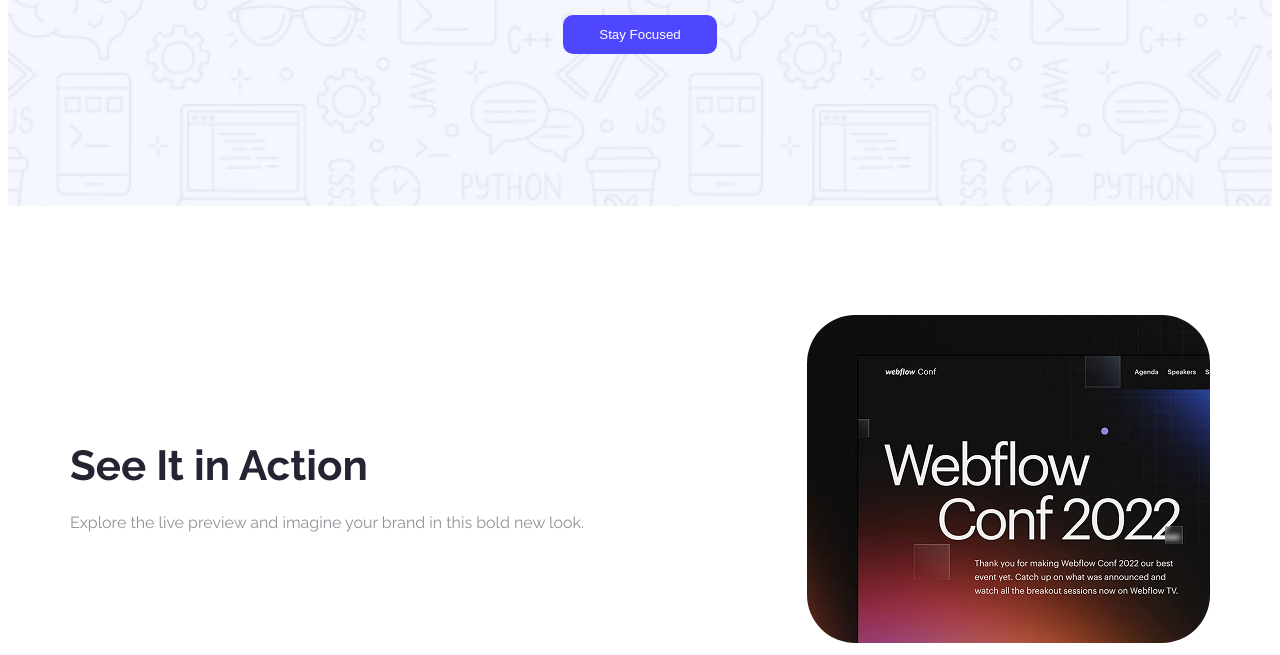
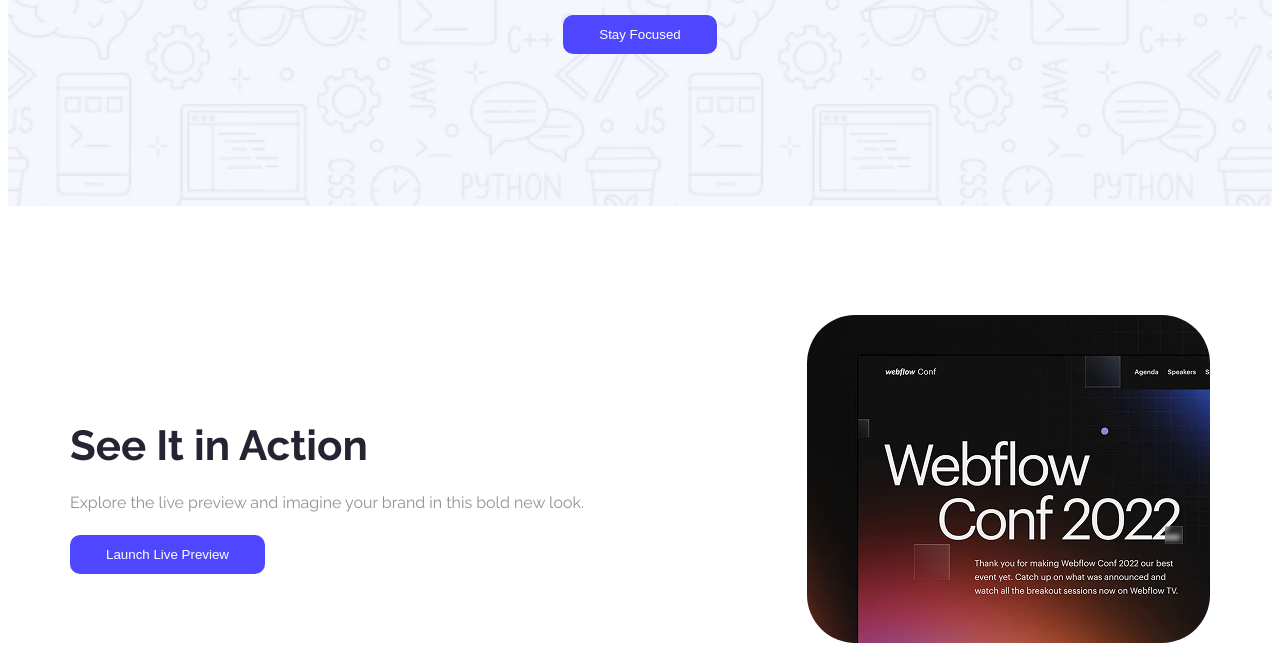
Before and after one commit to ahamedsiammia/my-first-assignment-repo, a plain HTML site: page index.html in a window 1280 px wide. Shown: the part 317-972 px from the top of the page. Drawn offline with Linux system fonts and the light colour scheme.

Commit message:
added button tag

```diff
--- a/index.html
+++ b/index.html
@@ -29,7 +29,7 @@
         <div class="text">
             <h2>See It in Action</h2>
             <p>Explore the live preview and imagine your brand in this bold new look.</p>
-            <!-- <button class="preview-btn">Launch Live Preview</button> -->
+            <button class="preview-btn">Launch Live Preview</button>
         </div>
         <div class="image">
             <img src="Assets/wc-mini.png" alt="">
```
